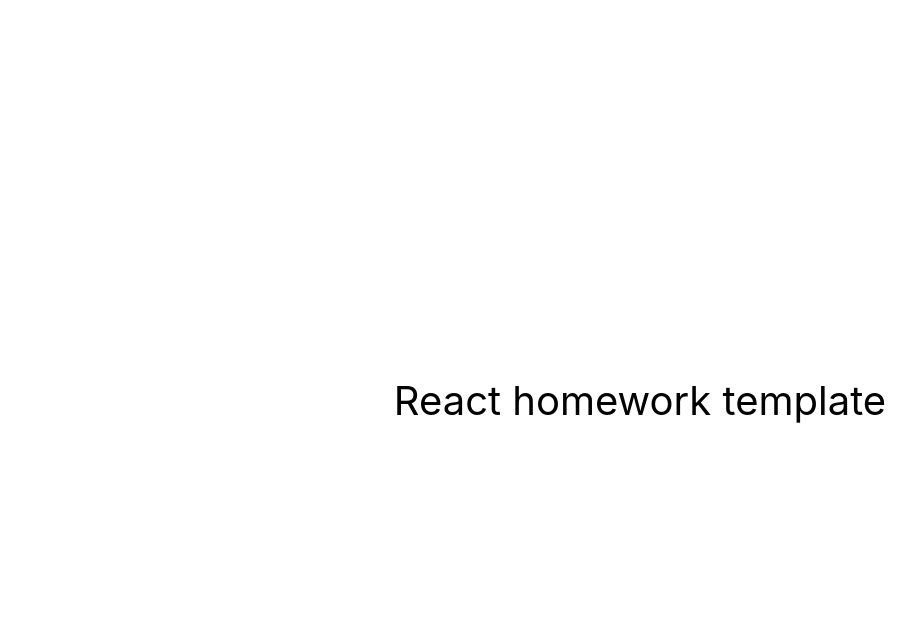
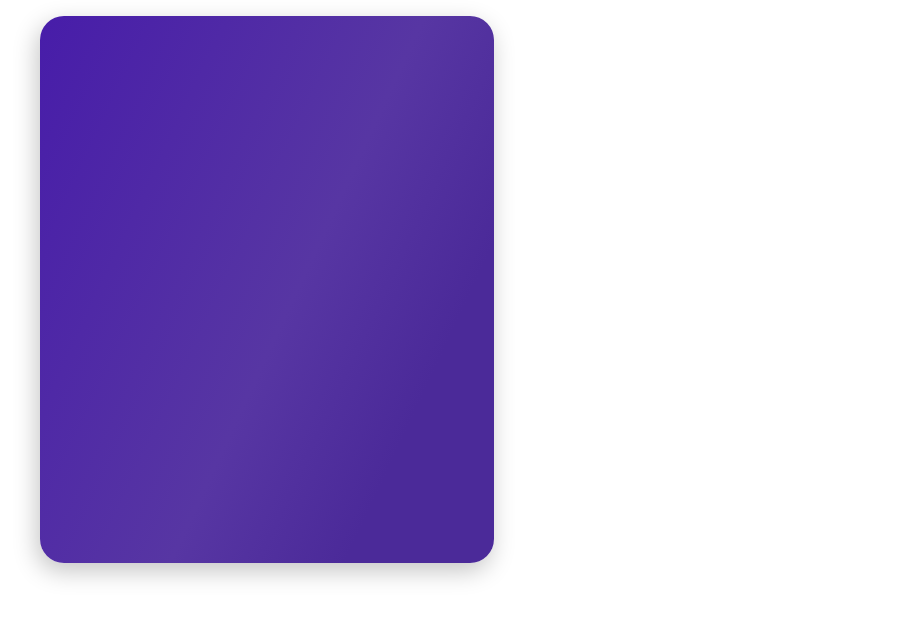
Before and after one commit to AlexArmor/twit-card, a React (Create React App) app: page / in a window 1280 px wide. Shown: the top 618 px of the page, without its empty margins (0-919 px from the left). Built offline with nearby package versions, Linux system fonts and the light colour scheme.

Commit message:
Card started markup

```diff
--- a/src/components/App.jsx
+++ b/src/components/App.jsx
@@ -1,16 +1,17 @@
-export const App = () => {
-  return (
-    <div
-      style={{
-        height: '100vh',
-        display: 'flex',
-        justifyContent: 'center',
-        alignItems: 'center',
-        fontSize: 40,
-        color: '#010101'
-      }}
-    >
-      React homework template
-    </div>
-  );
-};
+import { Component } from 'react';
+import css from './App.module.css';
+
+export class App extends Component {
+  render() {
+    return (
+      <section className={css.sectionCards}>
+        <ul className={css.cardList}>
+          <li className={css.cardItem}>
+            <img src="" alt="" />
+            <img src="" alt="" />
+          </li>
+        </ul>
+      </section>
+    );
+  }
+}
--- /dev/null
+++ b/src/components/App.module.css
@@ -0,0 +1,17 @@
+.cardList {
+  list-style: none;
+}
+
+.cardItem {
+  width: 454px;
+  height: 547px;
+
+  background: linear-gradient(
+    114.99deg,
+    #471ca9 -0.99%,
+    #5736a3 54.28%,
+    #4b2a99 78.99%
+  );
+  box-shadow: -3px 8px 24px rgba(0, 0, 0, 0.23);
+  border-radius: 24px;
+}
```
Also changed, not shown: src/data/users.json (added, +51 -0 lines).
